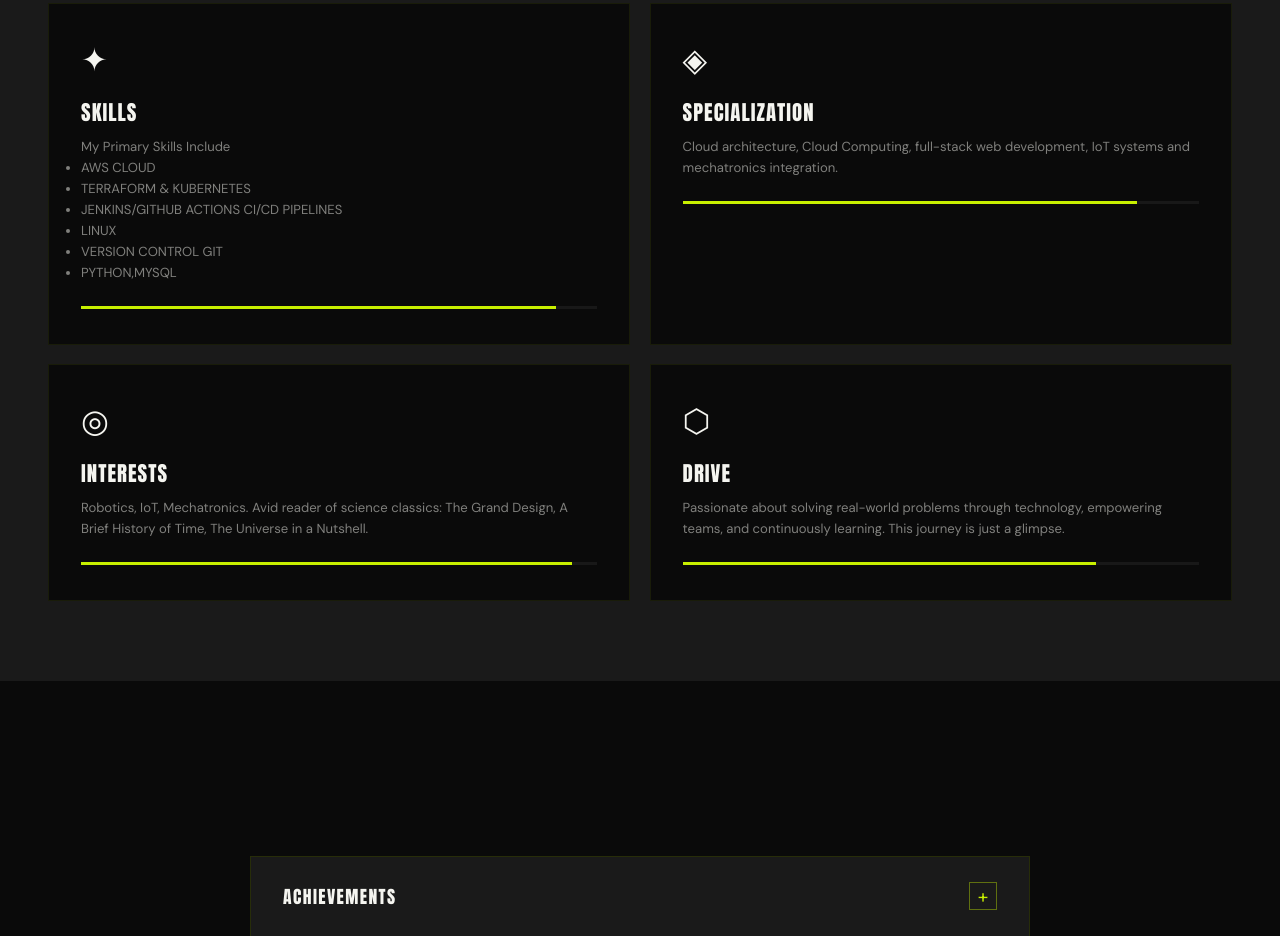
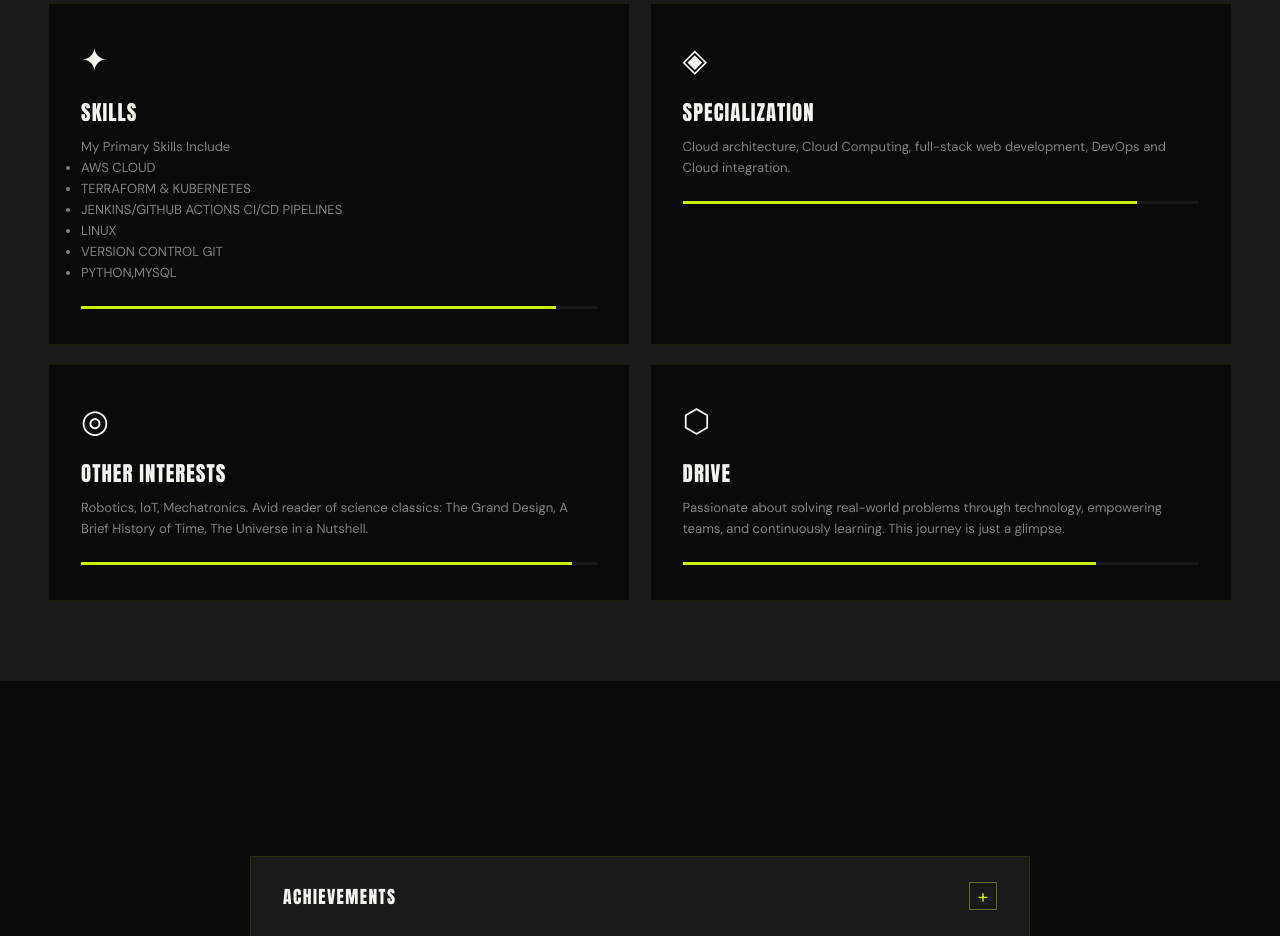
Before and after one commit to parsaiarpit216/MyProject1, a plain HTML site: page index.html in a window 1280 px wide. Shown: the part 1218-2154 px from the top of the page. Drawn offline with Linux system fonts and the light colour scheme; a script that the page names is missing.

Commit message:
Update skill description and rename interests section

```diff
--- a/index.html
+++ b/index.html
@@ -940,12 +940,12 @@
     <div class="skill-card" style="--w:88%">
       <div class="skill-icon">◈</div>
       <div class="skill-name">SPECIALIZATION</div>
-      <div class="skill-desc">Cloud architecture, Cloud Computing, full-stack web development, IoT systems and mechatronics integration.</div>
+      <div class="skill-desc">Cloud architecture, Cloud Computing, full-stack web development, DevOps and Cloud integration.</div>
       <div class="skill-bar-wrap"><div class="skill-bar"></div></div>
     </div>
     <div class="skill-card" style="--w:95%">
       <div class="skill-icon">◎</div>
-      <div class="skill-name">INTERESTS</div>
+      <div class="skill-name">OTHER INTERESTS</div>
       <div class="skill-desc">Robotics, IoT, Mechatronics. Avid reader of science classics: The Grand Design, A Brief History of Time, The Universe in a Nutshell.</div>
       <div class="skill-bar-wrap"><div class="skill-bar"></div></div>
     </div>
```
